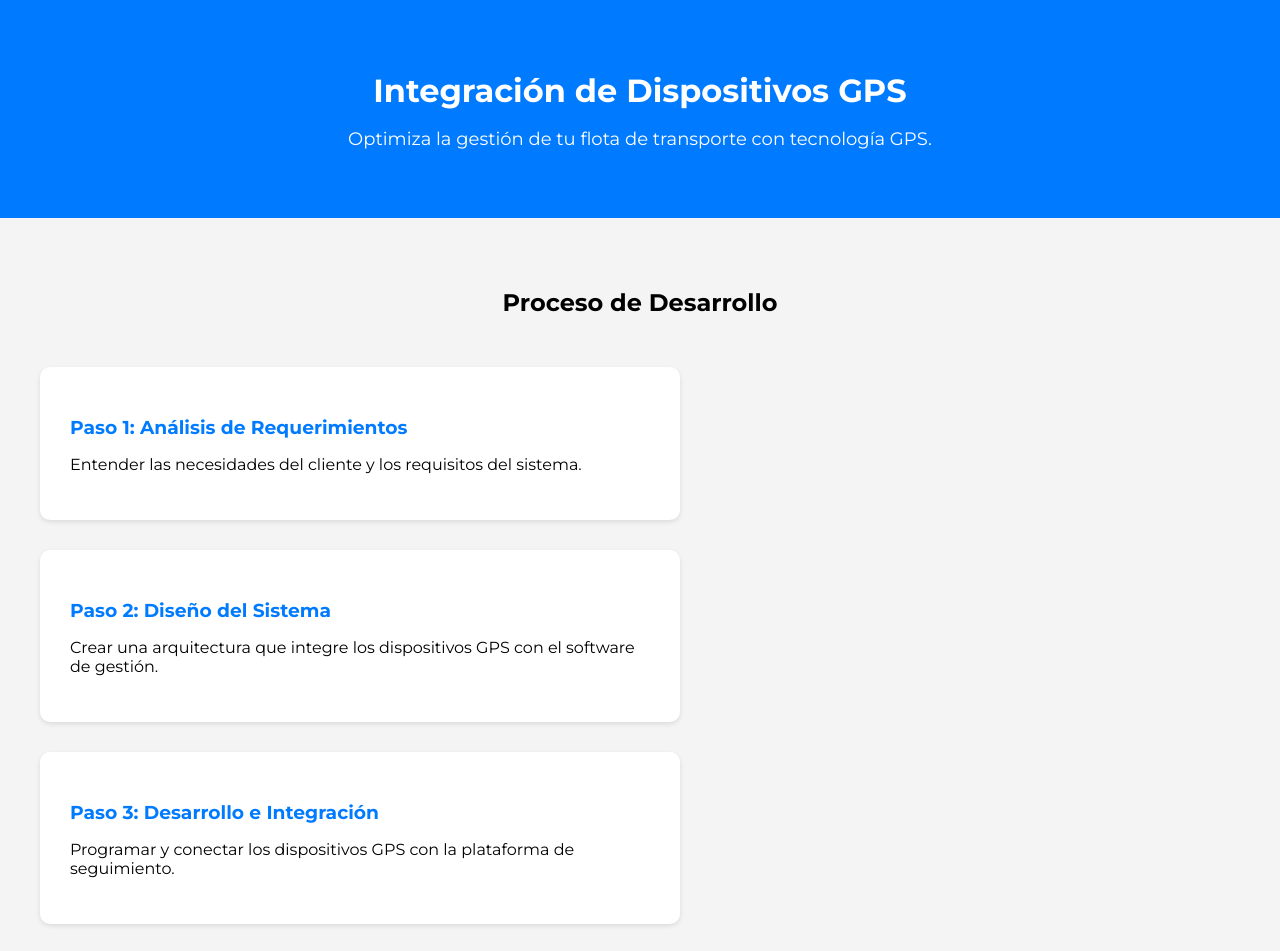
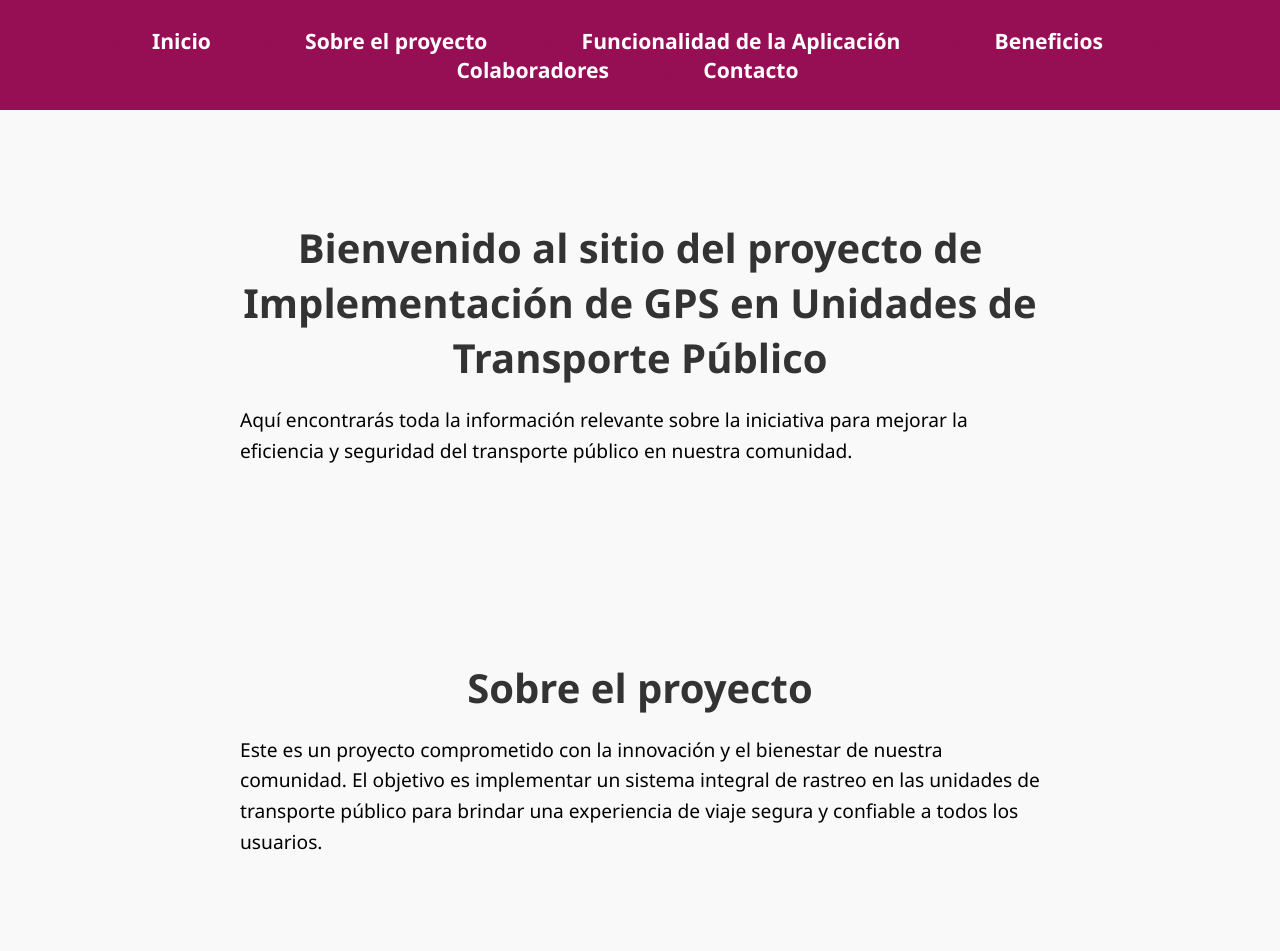
Before and after one commit to jssroberto/Transporte-Urbano, a plain HTML site: page index.html in a window 1280 px wide. Shown: the top 951 px of the page. Drawn offline with Linux system fonts and the light colour scheme.

Commit message:
Listo
Landing page terminada

```diff
--- a/index.html
+++ b/index.html
@@ -3,48 +3,73 @@
 <head>
     <meta charset="UTF-8">
     <meta name="viewport" content="width=device-width, initial-scale=1.0">
-    <title>Integración de Dispositivos GPS - Proyecto Transporte</title>
+    <title>Implementación de GPS en Unidades de Transporte Público</title>
     <link rel="stylesheet" href="styles.css">
-    <link href="https://fonts.googleapis.com/css2?family=Montserrat:wght@400;700&display=swap" rel="stylesheet">
 </head>
 <body>
-    <header>
+    <nav>
+        <ul class="navbar">
+            <li><a href="#inicio">Inicio</a></li>
+            <li><a href="#sobre">Sobre el proyecto</a></li>
+            <li><a href="#funcionalidad">Funcionalidad de la Aplicación</a></li>
+            <li><a href="#beneficios">Beneficios</a></li>
+            <li><a href="#colaboradores">Colaboradores</a></li>
+            <li><a href="#contacto">Contacto</a></li>
+        </ul>
+    </nav>
+    <section id="inicio">
         <div class="container">
-            <h1>Integración de Dispositivos GPS</h1>
-            <p class="subtitle">Optimiza la gestión de tu flota de transporte con tecnología GPS.</p>
-        </div>
-    </header>
-    <section id="process">
-        <div class="container">
-            <h2>Proceso de Desarrollo</h2>
-            <div class="steps">
-                <div class="step">
-                    <h3>Paso 1: Análisis de Requerimientos</h3>
-                    <p>Entender las necesidades del cliente y los requisitos del sistema.</p>
-                </div>
-                <div class="step">
-                    <h3>Paso 2: Diseño del Sistema</h3>
-                    <p>Crear una arquitectura que integre los dispositivos GPS con el software de gestión.</p>
-                </div>
-                <div class="step">
-                    <h3>Paso 3: Desarrollo e Integración</h3>
-                    <p>Programar y conectar los dispositivos GPS con la plataforma de seguimiento.</p>
-                </div>
-                <div class="step">
-                    <h3>Paso 4: Pruebas y Validación</h3>
-                    <p>Realizar pruebas exhaustivas para garantizar el funcionamiento correcto del sistema.</p>
-                </div>
-                <div class="step">
-                    <h3>Paso 5: Implementación y Puesta en Marcha</h3>
-                    <p>Instalar los dispositivos en las unidades de transporte y entrenar al personal.</p>
-                </div>
-            </div>
+            <h1>Bienvenido al sitio del proyecto de Implementación de GPS en Unidades de Transporte Público</h1>
+            <p>Aquí encontrarás toda la información relevante sobre la iniciativa para mejorar la eficiencia y seguridad del transporte público en nuestra comunidad.</p>
         </div>
     </section>
-    <footer>
+
+    <section id="sobre">
         <div class="container">
-            <p>© 2024 Proyecto Transporte. Todos los derechos reservados.</p>
+            <h2>Sobre el proyecto</h2>
+            <p>Este es un proyecto comprometido con la innovación y el bienestar de nuestra comunidad. El objetivo es implementar un sistema integral de rastreo en las unidades de transporte público para brindar una experiencia de viaje segura y confiable a todos los usuarios.</p>
         </div>
-    </footer>
+    </section>
+
+    <section id="funcionalidad">
+        <div class="container">
+            <h2>Funcionalidad de la Aplicación</h2>
+            <p>La aplicación móvil de UNE ha sido actualizada para incluir una función de rastreo en tiempo real de todas nuestras unidades de transporte. Ahora, los usuarios pueden conocer la ubicación exacta de los autobuses en tiempo real, lo que les permite planificar sus viajes de manera más eficiente y reducir el tiempo de espera en las paradas.</p>
+            <p>Aquí se muestra como se ve la aplicacón con la funcionalidad ya implementada, se puede obersvar la ubicación de todas las unidades de transporte en tiempo real.</p>
+            <img src="fondo.png" alt="Imagen de la aplicación móvil">
+        </div>
+    </section>
+
+    <section id="beneficios">
+        <div class="container">
+            <h2>Beneficios</h2>
+            <ul>
+                <li>Mayor seguridad para los pasajeros al conocer la ubicación en tiempo real de los autobuses.</li>
+                <li>Reducción del tiempo de espera en las paradas gracias a la planificación de viajes más precisa.</li>
+                <li>Promoción del transporte urbano como una opción sostenible y ecológica.</li>
+                <li>Contribución a la reducción de la congestión vehicular y la contaminación ambiental.</li>
+            </ul>
+        </div>
+    </section>
+
+    <section id="colaboradores">
+        <div class="container">
+            <h2>Colaboradores</h2>
+            <p>Agradecemos el apoyo de los colaboradores, cuya contribución es fundamental para hacer realidad este proyecto. Su compromiso con la comunidad y el medio ambiente es un ejemplo a seguir:</p>
+            <ul>
+                <li>Javier Lamarque: Gobernador del municipio de Cajeme</li>
+                <li>Mtro. Carlos Sosa Castañeda: Coordinador ejecutivo de IMTES (Instituto de Movilidad y Transporte para el Estado de Sonora)</li>
+                <li>Teresa Gaxiola. Coordinadora del transporte público en Cajeme</li>
+            </ul>
+        </div>
+    </section>
+
+    <section id="contacto">
+        <div class="container">
+            <h2>Contacto</h2>
+            <p>¿Tienes alguna pregunta o comentario acerca del proyecto? No dudes en ponerte en contacto a través de correo electrónico:</p>
+            <p>Correo electrónico: <a href="mailto:jesus.garcia244913@potros.itson.edu.mx">jesus.garcia244913@potros.itson.edu.mx</a></p>
+        </div>
+    </section>
 </body>
 </html>
--- a/styles.css
+++ b/styles.css
@@ -1,67 +1,117 @@
 body {
-    font-family: 'Montserrat', sans-serif;
+    font-family: 'Segoe UI', Tahoma, Geneva, Verdana, sans-serif;
     margin: 0;
     padding: 0;
-    background-color: #f4f4f4;
 }
 
-.container {
-    max-width: 1200px;
-    margin: 0 auto;
-    padding: 0 20px;
+#inicio h1{
+    margin-top: 150px;
 }
 
-header {
-    background-color: #007bff;
-    color: #fff;
-    text-align: center;
-    padding: 50px 0;
+
+/* Estilo para la lista de beneficios */
+#beneficios ul {
+    padding-left: 20px;
 }
 
-header h1 {
+#beneficios ul li {
     margin-bottom: 10px;
 }
 
-.subtitle {
-    font-size: 18px;
+/* Estilo para la lista de colaboradores */
+#colaboradores ul {
+    padding-left: 20px;
+}
+
+#colaboradores ul li {
+    margin-bottom: 5px;
+}
+.container {
+    max-width: 800px;
+    margin: 0 auto;
+    padding: 20px;
+}
+ul {
+    list-style-type: none;
+    padding-left: 0;
+}
+
+ul li {
+    font-size: 1.2em;
+    margin-bottom: 10px;
+    position: relative;
+}
+
+ul li:before{
+    content: '\2022'; /* Código del punto */
+    color: #960e53; /* Color del punto */
+    font-size: 1.2em; /* Tamaño del punto */
+    position: absolute;
+    left: -20px; /* Distancia del punto respecto al texto */
+    top: 0;
+}
+
+h1, h2 {
+    color: #333;
+    font-size: 2.5em;
+    margin-bottom: 20px; /* Reducimos el espacio entre títulos */
+    text-align: center;
+}
+
+p {
+    font-size: 1.2em;
+    margin-bottom: 20px;
+    line-height: 1.6;
 }
 
 section {
-    padding: 50px 0;
+    padding: 50px 0; /* Reducimos el espacio alrededor de cada sección */
+    background-color: #f9f9f9;
 }
 
-h2 {
-    text-align: center;
-    margin-bottom: 50px;
+a {
+    color: #007bff;
+    text-decoration: none;
 }
 
-.steps {
-    display: flex;
-    justify-content: space-between;
-    flex-wrap: wrap;
+a:hover {
+    text-decoration: underline;
 }
 
-.step {
-    flex: 0 1 calc(50% - 20px);
-    background-color: #fff;
-    padding: 30px;
-    border-radius: 10px;
-    box-shadow: 0 2px 5px rgba(0, 0, 0, 0.1);
-    margin-bottom: 30px;
+img {
+    display: block;
+    margin: 0 auto;
+    max-width: 100%;
 }
 
-.step h3 {
-    margin-bottom: 10px;
-    color: #007bff;
+
+nav {
+    background-color: #960e53;
+    position: fixed;
+    width: 100%;
+    z-index: 999;
+    padding: 10px 0;
 }
 
-footer {
-    background-color: #007bff;
-    color: #fff;
+.navbar {
     text-align: center;
-    padding: 20px 0;
 }
 
-footer p {
-    margin: 0;
+.navbar li {
+    display: inline;
+    margin: 25px; /* Espacio entre cada enlace */
 }
+
+.navbar a {
+    color: #fff;
+    text-decoration: none;
+    font-size: 1.1em;
+    font-weight: bold;
+    padding: 10px 20px;
+    transition: all 0.3s ease;
+}
+
+.navbar a:hover {
+    background-color: rgba(255, 255, 255, 0.1);
+    border-radius: 5px;
+}
```
Also changed, not shown: fondo.png (added).
